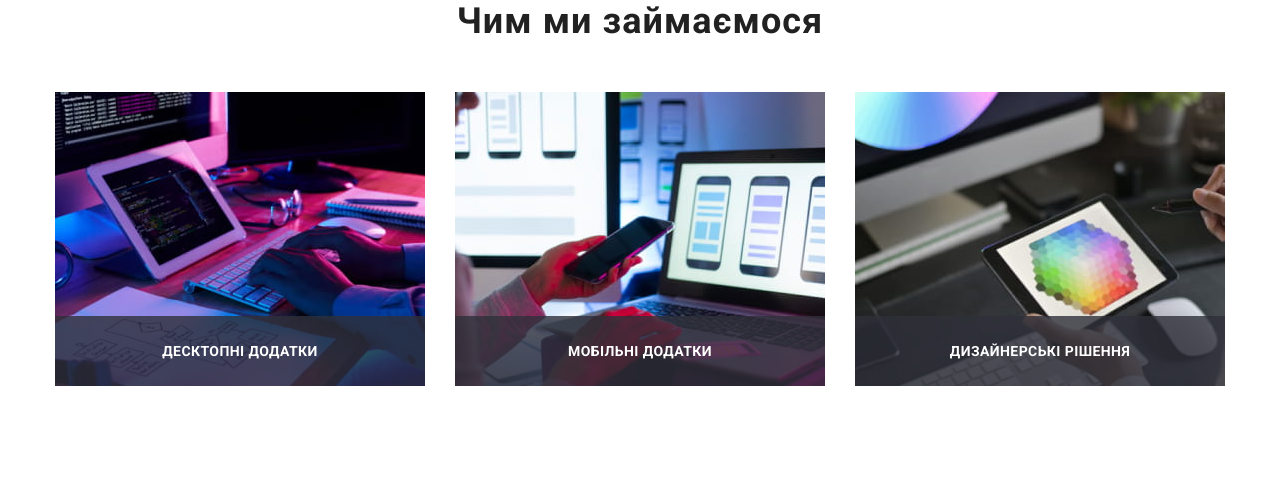
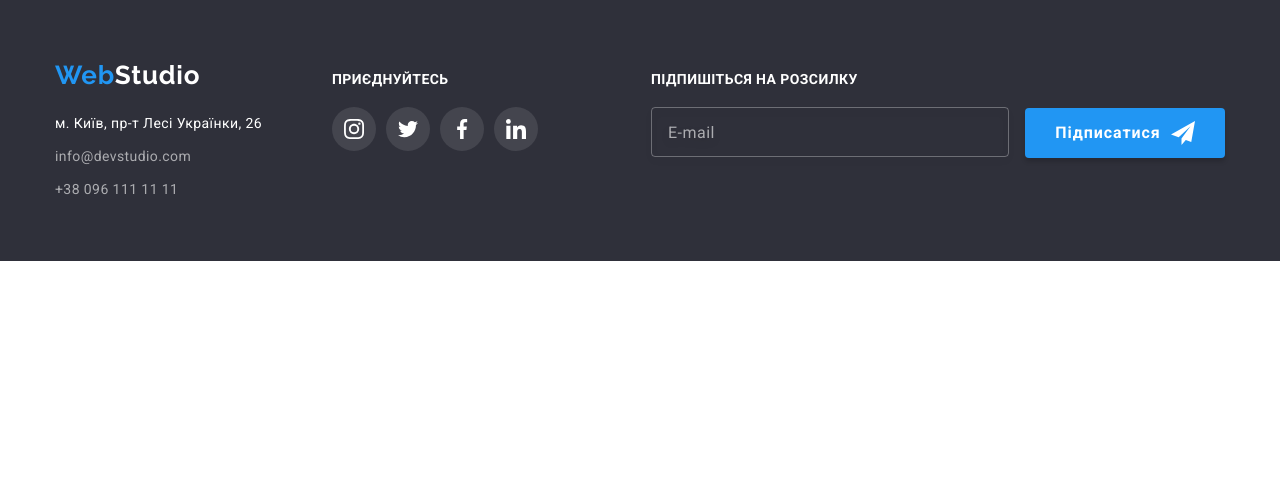
Before and after one commit to hakuna00723/goit-markup-hw-08, a plain HTML site: page index.html in a window 1280 px wide. Drawn offline with nearby package versions, Linux system fonts and the light colour scheme.

Commit message:
finished adaptation for footer

```diff
--- a/index.html
+++ b/index.html
@@ -134,7 +134,7 @@
         </div>
       </section> -->
       <!-- Functions -->
-      <section class="function">
+      <!-- <section class="function">
         <div class="container">
           <h2 class="function__title">Чим ми займаємося</h2>
           <ul class="function__list list">
@@ -182,7 +182,7 @@
             </li>
           </ul>
         </div>
-      </section>
+      </section> -->
       <!-- Team -->
       <!-- <section class="team">
         <div class="container">
@@ -541,8 +541,9 @@
       </section> -->
     </main>
     <!-- Footer -->
-    <!-- <footer class="footer">
+    <footer class="footer">
       <div class="footer__container container">
+        <div class="footer__box">
         <div class="footer__nav">
           <a class="logo footer__link link" lang="en" href="./index.html"
             >Web<span class="logo__light">Studio</span></a
@@ -624,6 +625,7 @@
             </li>
           </ul>
         </div>
+        </div>
 
         <div class="subscribe">
           <strong class="subscribe__title">Підпишіться на розсилку</strong>
@@ -640,7 +642,7 @@
           </form>
         </div>
       </div>
-    </footer> -->
+    </footer>
     <!-- Modal window -->
     <div class="backdrop is-hidden" data-modal>
       <div class="modal">
--- a/sass/layouts/_footer.scss
+++ b/sass/layouts/_footer.scss
@@ -5,10 +5,43 @@
 }
 .footer__container {
   display: flex;
-  align-items: baseline;
+  flex-direction: column;
+  align-items: center;
+  text-align: center;
+
+  @media screen and (min-width: 1200px) {
+    flex-direction: row;
+    justify-content: space-between;
+    align-items: baseline;
+    text-align: left;
+  }
 }
+
+.footer__box {
+  @media screen and (min-width: 768px) {
+    display: flex;
+    flex-wrap: wrap;
+    margin-bottom: 60px;
+  }
+
+  @media screen and (min-width: 1200px) {
+    margin-bottom: 0;
+    align-items: baseline;
+  }
+}
+
 .footer__nav {
-  margin-right: 70px;
+  margin-right: 0;
+  margin-bottom: 60px;
+
+  @media screen and (min-width: 768px) {
+    margin-bottom: 0px;
+    margin-right: 165px;
+  }
+
+  @media screen and (min-width: 1200px) {
+    margin-right: 70px;
+  }
 }
 
 .footer__link {
@@ -19,9 +52,11 @@
 .info {
   font-style: normal;
 }
+
 .info__list-item:not(:last-child) {
   margin-bottom: 9px;
 }
+
 .info__adress-link {
   display: block;
   font-size: 14px;
@@ -52,9 +87,19 @@
   }
 }
 
-/* Socials */
+// Footer socials
 .footer__socials {
-  margin-right: auto;
+  display: flex;
+  flex-direction: column;
+  justify-content: center;
+  align-items: center;
+  margin-bottom: 60px;
+
+  @media screen and (min-width: 1200px) {
+    margin: 0px;
+    justify-content: flex-start;
+    align-items: flex-start;
+  }
 }
 
 .footer__socials-title {
@@ -92,7 +137,10 @@
   fill: var(--main-background-cl);
 }
 
-/* Subscribtion form */
+// Subscribe form
+.subscribe {
+  text-align: center;
+}
 .subscribe__title {
   display: block;
   font-weight: 700;
@@ -102,10 +150,10 @@
   text-transform: uppercase;
   color: var(--light-txt-cl);
   margin-bottom: 20px;
-}
 
-.subscribe__form {
-  display: flex;
+  @media screen and (min-width: 1200px) {
+    text-align: left;
+  }
 }
 
 .subscribe__field {
@@ -113,7 +161,7 @@
 }
 
 .subscribe__input {
-  width: 358px;
+  width: 100%;
   height: 50px;
   padding-left: 16px;
   border: 1px solid rgba(255, 255, 255, 0.3);
@@ -122,6 +170,14 @@
   background-color: transparent;
   outline: transparent;
   color: var(--info-txt-cl);
+
+  @media screen and (max-width: 1199.5px) {
+    margin-bottom: 20px;
+  }
+
+  @media screen and (min-width: 1200px) {
+    width: 358px;
+  }
 
   &::placeholder {
     font-weight: 400;
@@ -137,7 +193,7 @@
 }
 
 .subscribe__btn {
-  display: flex;
+  display: inline-flex;
   align-items: center;
   justify-content: center;
   width: 200px;
```
Also changed, not shown: css/main.css, css/main.min.css, 2 other files.
